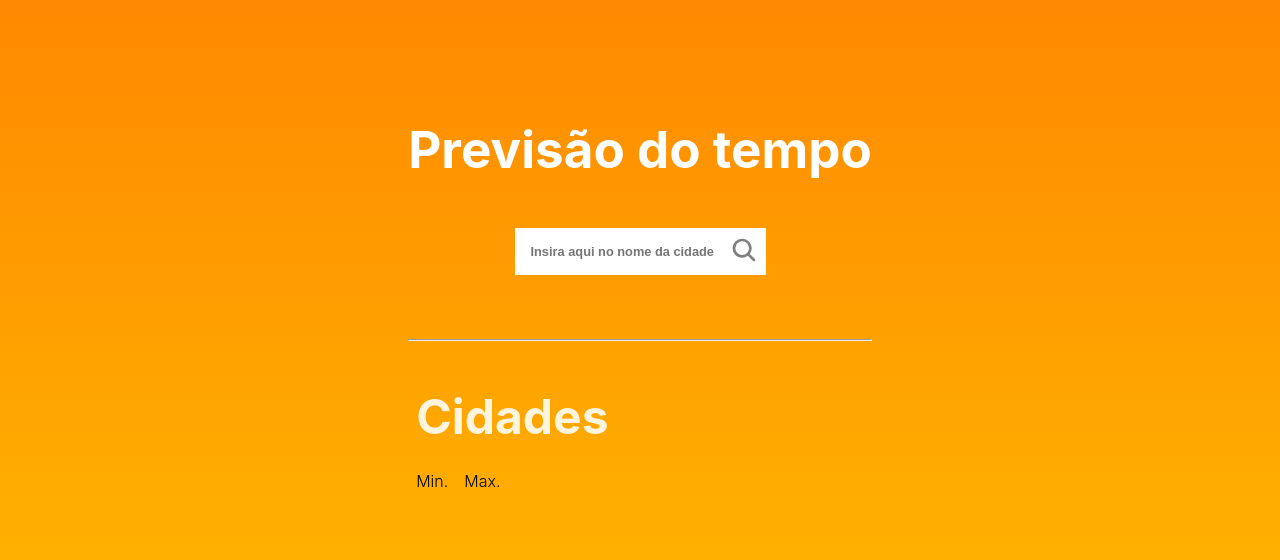
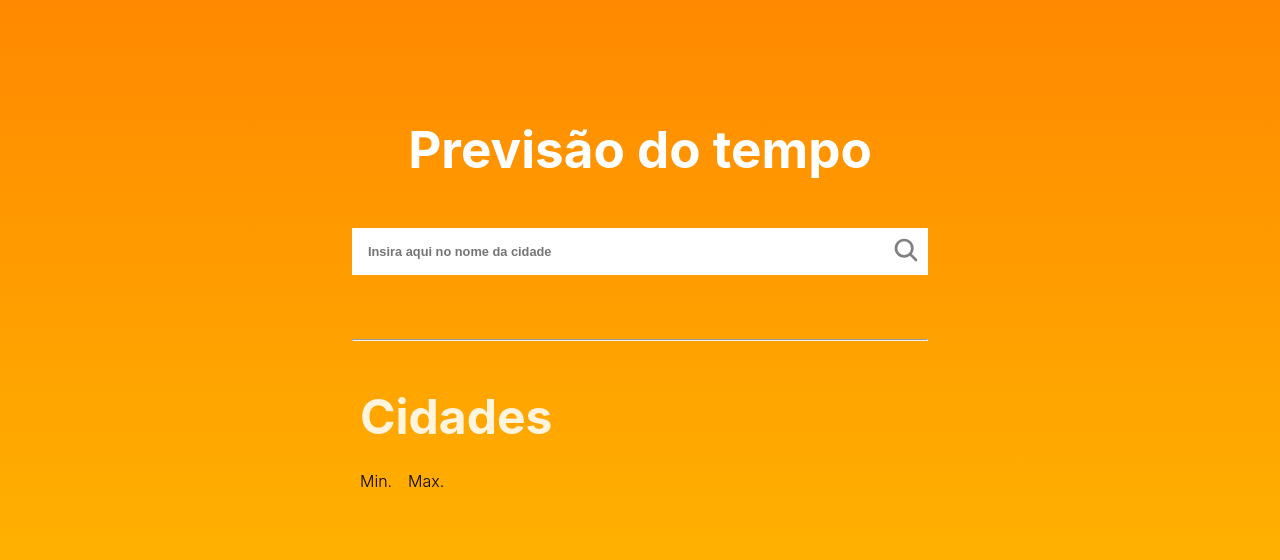
Before and after one commit to luisfilipe21/teste_1sti, a React (Vite) app: page / in a window 1280 px wide. Shown: the part 110-670 px from the top of the page. Built offline with nearby package versions, Linux system fonts and the light colour scheme.

Commit message:
fix: ajuste na responsividade

```diff
--- a/src/App.css
+++ b/src/App.css
@@ -27,8 +27,7 @@ input, button{
   background-color: white;
 }
 input{
-  max-width: 500px;
-  width: 100%;
+  width: 500px;
   padding: 1rem 1rem;
   font-size: 0.8rem;
   font-weight: 600;
```
